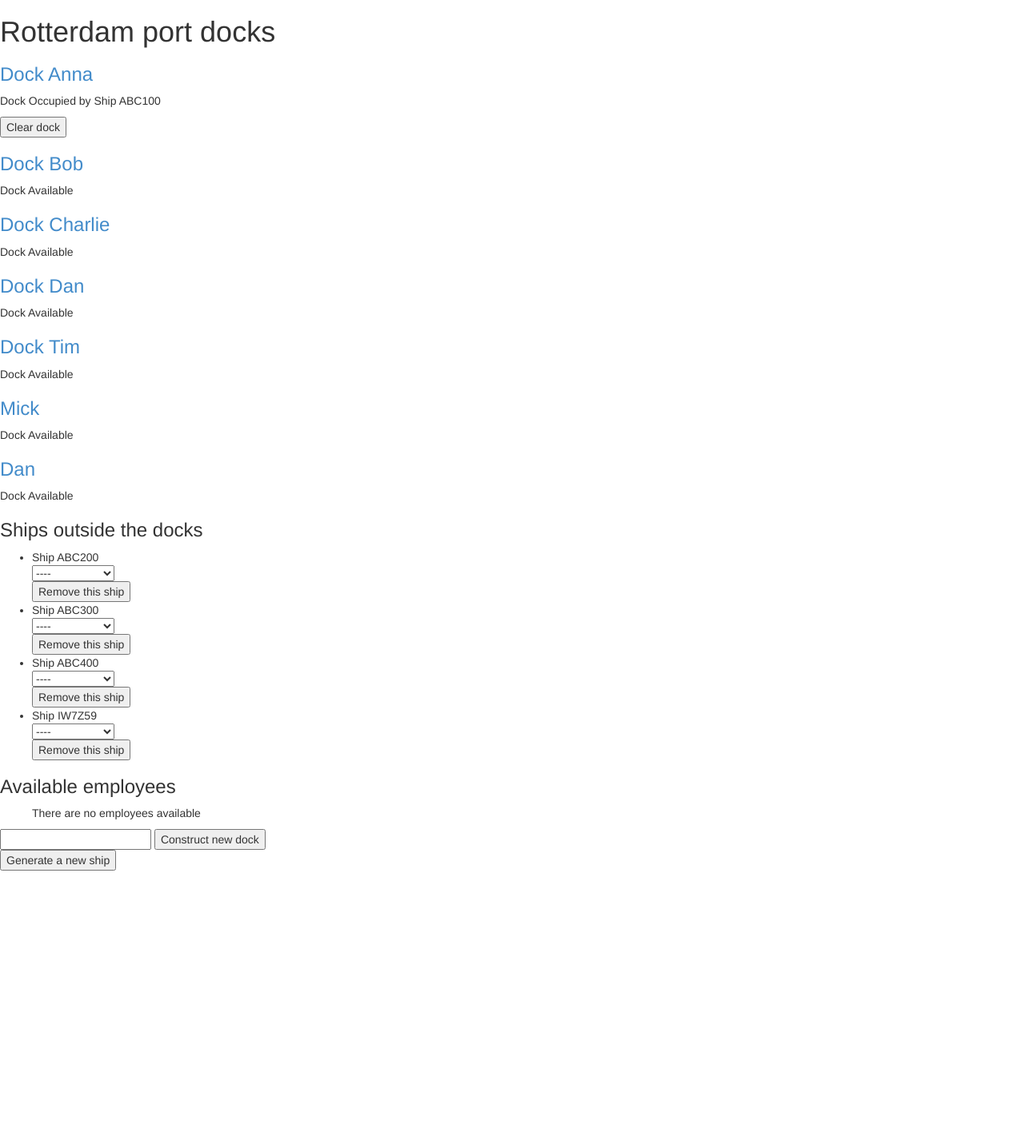
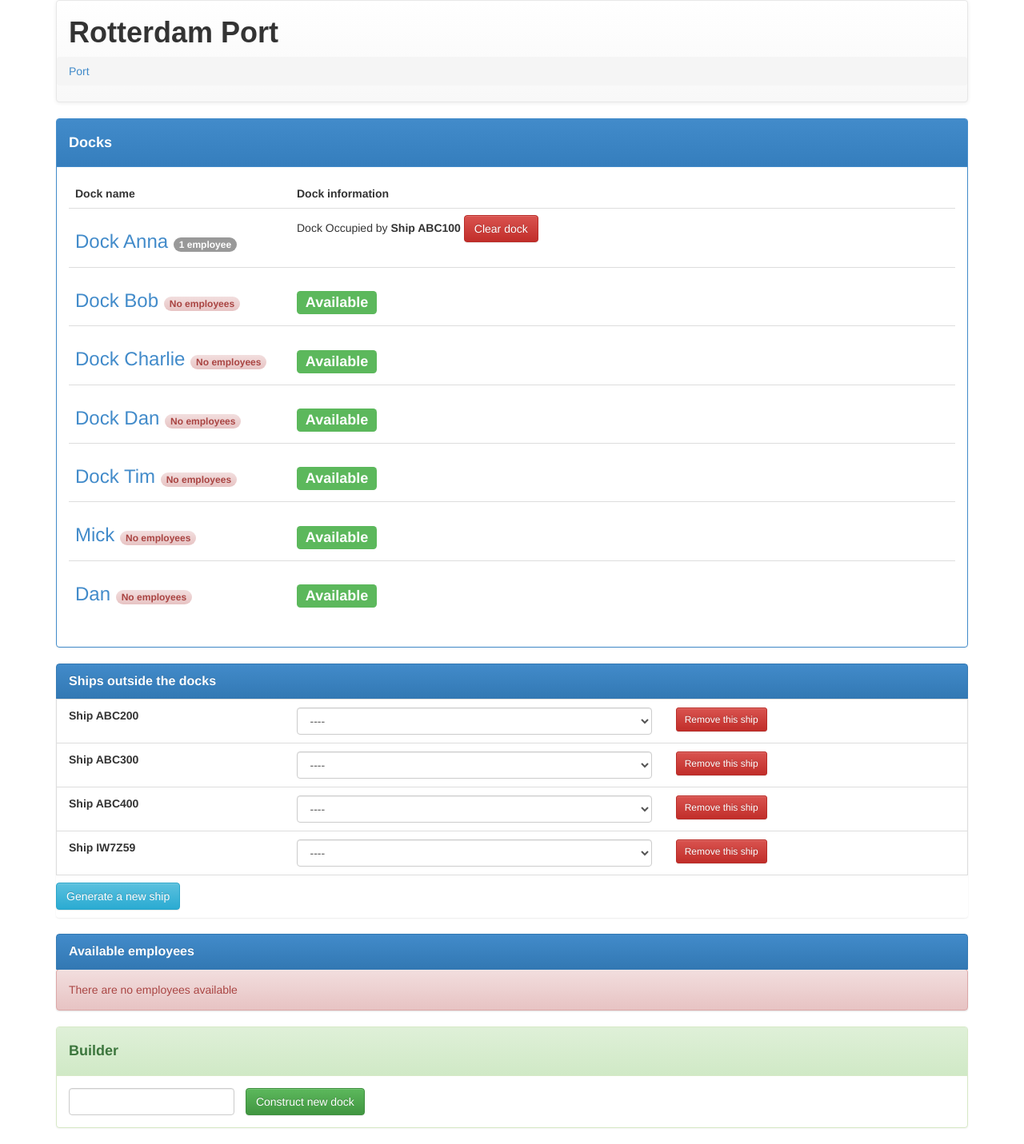
Before and after one commit to calindragomir/rdamport, a Django app: page / in a window 1280 px wide. Shown: the whole page at 80% size. Before the commit the page ends 1089 px from the top, so only its background shows below. Run offline with Django 3.2, Linux system fonts and the light colour scheme; data comes from the database, SQL or seed files in the repository; tables that the repository leaves empty hold one stand-in row (values such as "Sample post"); parts of the project's set-up code (start-up, migrations or seed data) failed here and were passed over; some libraries are stand-ins or nearby versions.

Commit message:
Format overview page and add CSS

```diff
--- a/main/templates/overview.html
+++ b/main/templates/overview.html
@@ -2,40 +2,89 @@
 <html lang="en">
 <head>
 {% load staticfiles %}
-<link rel="stylesheet" type="text/css" href="{% static "vendor/bootstrap-3.1.1/css/bootstrap.min.css" %}">
+<script type="text/javascript" src="{% static 'vendor/bootstrap-3.1.1/js/bootstrap.min.js' %}"></script>
+<link rel="stylesheet" type="text/css" href="{% static 'vendor/bootstrap-3.1.1/css/bootstrap.min.css' %}">
+<link rel="stylesheet" type="text/css" href="{% static 'vendor/bootstrap-3.1.1/css/bootstrap-theme.min.css' %}">
+<link rel="stylesheet" type="text/css" href="{% static 'css/overview.css' %}">
+<meta name="viewport" content="width=device-width, initial-scale=1">
 </head>
 <body>
-	<div>
-	<h1>Rotterdam port docks</h1>
-		<div class="dock">
+	<div class="container">
+		<nav class="navbar navbar-default" role="navigation">
+			<h1 class="pagetitle">Rotterdam Port</h1>
+		<ol class="breadcrumb">
+		  <li><a href="{% url 'port' %}" class="active">Port</a></li>
+		</ol>
+		</nav>
+
+		<div class="panel panel-primary">
+		  <div class="panel-heading"><h4><strong>Docks</strong></h4></div>
+		  <div class="panel-body">
+		  	{% if docks %}
+		    <table class="table table-hover">
+		    	<thead>
+		    		<tr>
+		    			<td><strong>Dock name<strong></td>
+		    			<td><strong>Dock information<strong></td>
+		    		</tr>
+		    	</thead>
+		    	<tbody>
 			    {% for dock in docks %}
-			<h3><a href="{% url 'dock_detail' dock.id %}">{{ dock.name }}</a></h3>
+					<tr>
+						<div class="row">
+							<td class="col-md-3">
+								<h3>
+									<a href="{% url 'dock_detail' dock.id %}">
+										{{ dock.name }}
+										{% with total=dock.employee_set.count %}
+											{% if total %}
+												<span class="badge">{{ total }} employee{{ total|pluralize }}</span>
+											{% else %}
+												<span class="badge alert-danger">No employees</span>
+											{% endif %}
+										{% endwith %}
+									</a>
+								</h3>
+							</td>
+							<td class="col-md-9">
 								{% if dock.ship %}
-				<p>Dock Occupied by {{dock.ship}}</p>
 									<form name="cleardock" method="post" action="{% url 'port' %}">
+										<span>Dock Occupied by <strong>{{dock.ship}}</strong></span>
 										{% csrf_token %}
 										<input type="hidden" name="removed_ship" value={{dock.ship.uid}}>
 										<input type="hidden" name="cleared_dock" value={{dock.id}}>
 										<input type="hidden" name="action" value="cleardock">
-					<input type="submit" value="Clear dock">
+										<input class="btn btn-danger" type="submit" value="Clear dock">
 									</form>
 								{% else %}
-				<p>Dock Available</p>
+									<h3><span class="label label-success">Available</span></h3>
 								{% endif %}
-		{% empty %}
-		<div>
-			<p>This port has no docks.</p>
+							</td>
 						</div>
+					</tr>
 				{% endfor %}
+				</tbody>
+			</table>
+			{% else %}
+				<div class="alert alert-danger">This port has no docks.</div>
+			{% endif %}
 		  </div>
-		<div class="ships">
-		<h3>Ships outside the docks</h3>
-		<ul>
+		</div>
+
+		<ul class="list-group">
+			<li class="list-group-item active">
+				<strong class="group-title">Ships outside the docks</strong>
+			</li>
 			{% for ship in available_ships %}
+				<li class="list-group-item">
+					<div class="row">
+						<div class="col-md-3">
+							<strong>{{ ship }}</strong>
+						</div>
+						<div class="col-md-5 text-center">
 							<form name="placeship" method="post" action="{% url 'port' %}">
 								{% csrf_token %}
-					<li>{{ ship }}</li>
-					<select name="occupy_dock" onchange="this.form.submit()">
+								<select class="form-control" name="occupy_dock" onchange="this.form.submit()">
 									<option value="0">----</option>
 								{% for free_dock in available_docks %}
 									<option value="{{free_dock.id}}">{{free_dock.name}}</option>
@@ -44,31 +93,46 @@
 								<input name="ship_id" type="hidden" value="{{ship.uid}}">
 								<input type="hidden" name="action" value="placeship">
 							</form>
+						</div>
+						<div class="col-md-4">
 							<form name="removeship" method="post" action="{% url 'port' %}">
 								{% csrf_token %}
 								<input name="ship_id" type="hidden" value="{{ship.uid}}">
 								<input type="hidden" name="action" value="removeship">
-					<input type="submit" value="Remove this ship">
+								<input class="btn btn-sm btn-danger" type="submit" value="Remove this ship">
 							</form>
+						</div>
+					</div>
+				</li>
 			{% empty %}
-			<div>
-				<p>No other ships are available</p>
+				<div class="alert alert-danger">No other ships are available</div>
+			{% endfor %}
+
+			<form name="generateShip" method="post" action="{% url 'port' %}">
+				{% csrf_token %}
+				<input type="hidden" name="action" value="generateship">
+				<input class="btn btn-info shipgeneratorbtn" type="submit" value="Generate a new ship">
+			</form>
+		</ul>
+
+		<ul class="list-group">
+			<li class="list-group-item active">
+				<strong class="group-title">Available employees</strong>
+			</li>
+			{% for employee in available_employees %}
+				<li class="list-group-item">
+					<div class="row">
+						<div class="col-md-4">
+							{% if employee.is_supervisor %}
+								<strong>{{ employee.first_name }} {{ employee.last_name }} <em class="supervisor-text">supervisor</em></strong>
+							{% else %}
+								<strong>{{ employee.first_name }} {{ employee.last_name }}</strong>
+							{% endif %}
 						</div>
-			{% endfor %}
-		</ul>
-		</div>
-		<div class="employee">
-		<h3>Available employees</h3>
-		<ul>
-			{% for employee in available_employees %}
+						<div class="col-md-8">
 							<form name="placeship" method="post" action="{% url 'port' %}">
 								{% csrf_token %}
-					{% if employee.is_supervisor %}
-					<li>{{ employee.first_name }} {{ employee.last_name }} <strong>(supervisor)</strong></li>
-					{% else %}
-					<li>{{ employee.first_name }} {{ employee.last_name }}</li>
-					{% endif %}
-					<select name="assign_to_dock" onchange="this.form.submit()">
+								<select class="form-control" name="assign_to_dock" onchange="this.form.submit()">
 									<option value="0">----</option>
 								{% for dock in docks %}
 									<option value="{{dock.id}}">{{dock.name}}</option>
@@ -77,24 +141,26 @@
 								<input name="employee_id" type="hidden" value="{{employee.id}}">
 								<input type="hidden" name="action" value="placeemployee">
 							</form>
+						</div>
+					</div>
+				</li>
 			{% empty %}
-			<div>
-				<p>There are no employees available</p>
-			</div>
+				<div class="alert alert-danger">There are no employees available</div>
 			{% endfor %}
 		</ul>
-		</div>
-		<form name="createdock" method="post" action="{% url 'port' %}">
+
+		<div class="panel panel-success">
+			<div class="panel-heading"><h4><strong>Builder</strong></h4></div>
+			<div class="panel-body">
+
+			<form class="form-inline" name="createdock" method="post" action="{% url 'port' %}">
 				{% csrf_token %}
-			<input type="text" name="dockname">
-			<input type="submit" value="Construct new dock">
+				<input class="form-control" type="text" name="dockname">
+				<input class="btn btn-success constructdockbtn" type="submit" value="Construct new dock">
 				<input type="hidden" name="action" value="adddock">
 			</form>
-		<form name="generateShip" method="post" action="{% url 'port' %}">
-			{% csrf_token %}
-			<input type="hidden" name="action" value="generateship">
-			<input type="submit" value="Generate a new ship">
-		</form>
 			</div>
+		</div>
+	</div> <!-- end container -->
 </body>
 </html>
--- /dev/null
+++ b/static/css/overview.css
@@ -0,0 +1,21 @@
+.group-title {
+	color: white;
+	font-size: 16px;
+}
+.supervisor-text {
+	color: grey;
+	font-size: 12px;
+}
+.shipgeneratorbtn {
+	margin-top: 10px;
+	margin-bottom: 10px;
+}
+.pagetitle {
+	margin-left: 15px;
+	font-family: Arial;
+	font-weight: bold;
+}
+.constructdockbtn {
+	margin-left: 10px;
+	margint-top: 10px;
+}
```
Lines whose indentation alone changed are shown as unchanged.
